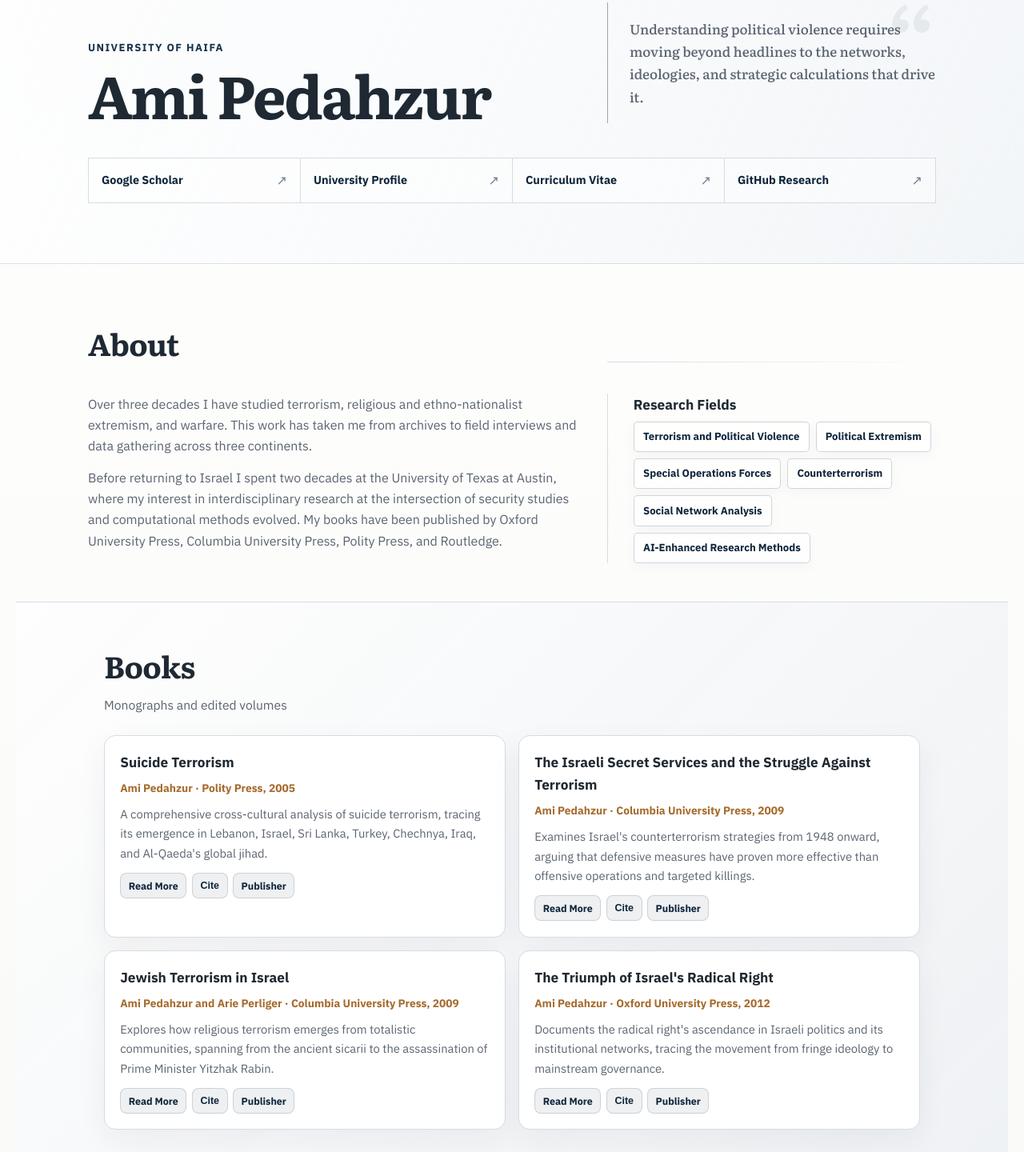
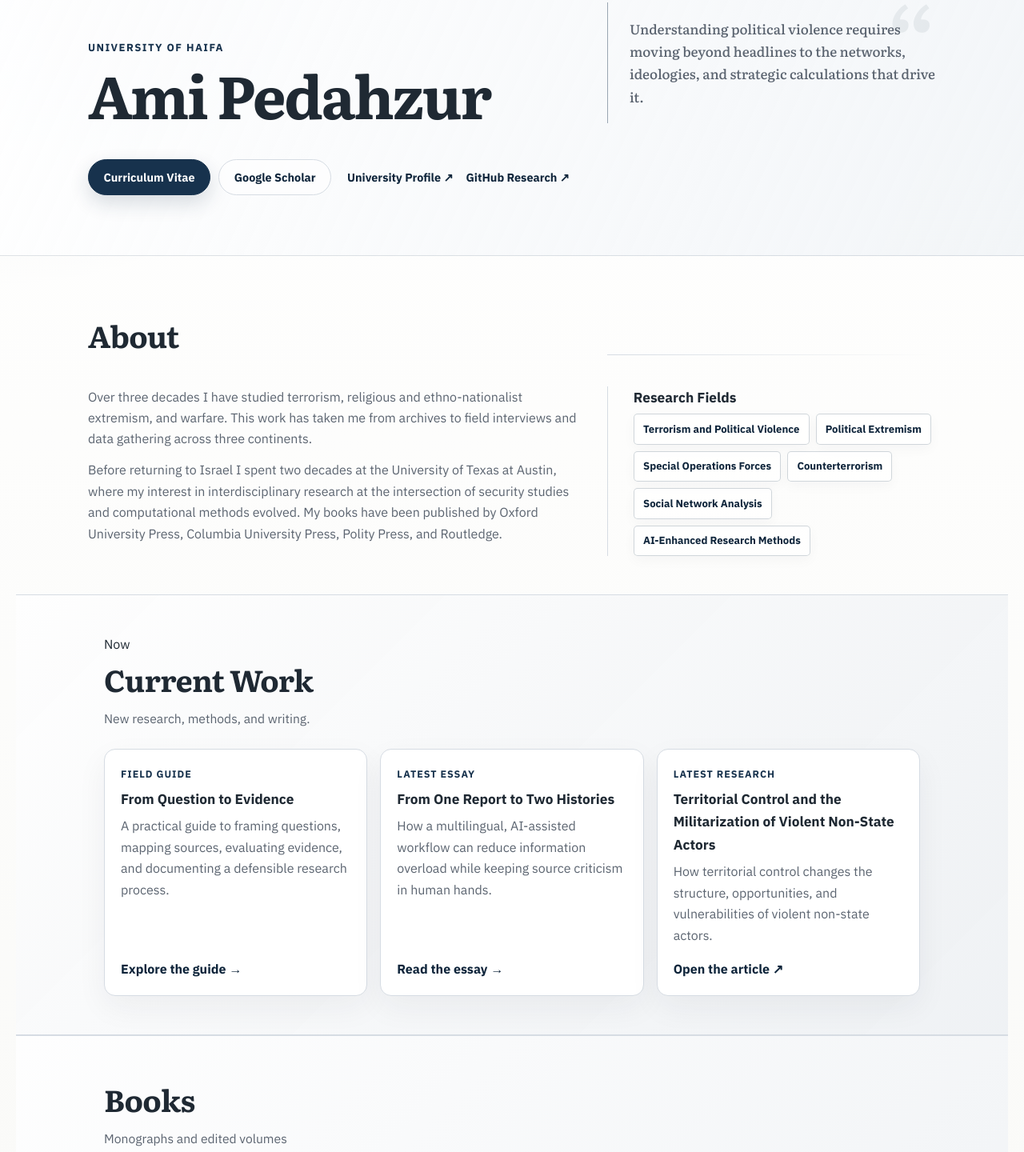
Before and after one commit to pedahzur/A.M.Pedahzur, a plain HTML site: page index.html in a window 1280 px wide. Shown: the part 149-1589 px from the top of the page at 80% size. Drawn offline with Linux system fonts and the light colour scheme.

Commit message:
feat(site): surface current academic work

```diff
--- a/index.html
+++ b/index.html
@@ -69,11 +69,15 @@
         <h1>Ami Pedahzur</h1>
       </div>
       <blockquote class="hero-quote">Understanding political violence requires moving beyond headlines to the networks, ideologies, and strategic calculations that drive it.</blockquote>
-      <div class="hero-buttons">
-        <a class="btn btn-outline" href="https://scholar.google.com/citations?hl=en&user=wAMQjZ0AAAAJ" target="_blank" rel="noopener">Google Scholar</a>
-        <a class="btn btn-outline" href="https://marsci.haifa.ac.il/en/ami-pedahzur/" target="_blank" rel="noopener">University Profile</a>
-        <a class="btn btn-outline" href="Ami_Pedahzur_CV_August_2026.pdf" target="_blank" rel="noopener">Curriculum Vitae</a>
-        <a class="btn btn-outline" href="https://github.com/pedahzur" target="_blank" rel="noopener">GitHub Research</a>
+      <div class="hero-actions">
+        <div class="hero-primary-actions">
+          <a class="btn btn-primary" href="Ami_Pedahzur_CV_August_2026.pdf" target="_blank" rel="noopener">Curriculum Vitae</a>
+          <a class="btn btn-outline" href="https://scholar.google.com/citations?hl=en&amp;user=wAMQjZ0AAAAJ" target="_blank" rel="noopener">Google Scholar</a>
+        </div>
+        <div class="hero-secondary-actions" aria-label="Additional profiles">
+          <a href="https://marsci.haifa.ac.il/en/ami-pedahzur/" target="_blank" rel="noopener">University Profile <span aria-hidden="true">↗</span></a>
+          <a href="https://github.com/pedahzur" target="_blank" rel="noopener">GitHub Research <span aria-hidden="true">↗</span></a>
+        </div>
       </div>
     </div>
   </section>
@@ -96,6 +100,34 @@
           <li>AI-Enhanced Research Methods</li>
         </ul>
       </div>
+    </div>
+  </section>
+
+  <section id="current-work" class="section section-alt">
+    <div class="section-header">
+      <p class="section-kicker">Now</p>
+      <h2>Current Work</h2>
+      <p class="section-sub">New research, methods, and writing.</p>
+    </div>
+    <div class="current-work-grid">
+      <article class="current-work-card">
+        <p class="current-work-type">Field Guide</p>
+        <h3><a href="field-guide/">From Question to Evidence</a></h3>
+        <p>A practical guide to framing questions, mapping sources, evaluating evidence, and documenting a defensible research process.</p>
+        <a class="current-work-link" href="field-guide/">Explore the guide <span aria-hidden="true">→</span></a>
+      </article>
+      <article class="current-work-card">
+        <p class="current-work-type">Latest Essay</p>
+        <h3><a href="blog/from-one-report-to-two-histories/">From One Report to Two Histories</a></h3>
+        <p>How a multilingual, AI-assisted workflow can reduce information overload while keeping source criticism in human hands.</p>
+        <a class="current-work-link" href="blog/from-one-report-to-two-histories/">Read the essay <span aria-hidden="true">→</span></a>
+      </article>
+      <article class="current-work-card">
+        <p class="current-work-type">Latest Research</p>
+        <h3><a href="https://doi.org/10.1080/1057610X.2025.2528333" target="_blank" rel="noopener">Territorial Control and the Militarization of Violent Non-State Actors</a></h3>
+        <p>How territorial control changes the structure, opportunities, and vulnerabilities of violent non-state actors.</p>
+        <a class="current-work-link" href="https://doi.org/10.1080/1057610X.2025.2528333" target="_blank" rel="noopener">Open the article <span aria-hidden="true">↗</span></a>
+      </article>
     </div>
   </section>
 
--- a/styles.css
+++ b/styles.css
@@ -174,47 +174,77 @@ h1 {
   letter-spacing: -.035em;
 }
 
-.hero-buttons {
+.hero-actions {
   grid-column: 1 / -1;
-  display: grid;
-  grid-template-columns: repeat(4, minmax(0, 1fr));
-  gap: 0;
-  margin-top: .15rem;
-  border-top: 1px solid var(--border);
-  border-bottom: 1px solid var(--border);
+  display: flex;
+  flex-wrap: wrap;
+  align-items: center;
+  gap: .8rem 1.25rem;
+  margin-top: .3rem;
 }
 
-.hero-buttons .btn {
-  justify-content: space-between;
-  gap: .75rem;
-  padding: .9rem 1rem;
-  border: 0;
-  border-left: 1px solid var(--border);
-  border-radius: 0;
-  background: rgba(255, 255, 255, .36);
+.hero-primary-actions {
+  display: grid;
+  grid-template-columns: repeat(2, max-content);
+  gap: .65rem;
 }
 
-.hero-buttons .btn:last-child {
-  border-right: 1px solid var(--border);
+.hero-secondary-actions {
+  display: flex;
+  flex-wrap: wrap;
+  gap: .75rem 1rem;
+  font-size: .9rem;
+  font-weight: 700;
 }
 
-.hero-buttons .btn::after {
-  content: "\2197";
-  color: var(--accent);
-  font-size: 1rem;
-  font-weight: 500;
-  opacity: .62;
-  transition: transform .18s, opacity .18s;
+.hero-secondary-actions a {
+  color: var(--accent-dark);
 }
 
-.hero-buttons .btn:hover {
-  transform: none;
-  background: rgba(255, 255, 255, .92);
+.hero-secondary-actions a:hover {
+  color: var(--accent);
 }
 
-.hero-buttons .btn:hover::after {
-  transform: translate(.12rem, -.12rem);
-  opacity: 1;
+/* Current Work */
+.current-work-grid {
+  display: grid;
+  grid-template-columns: repeat(3, minmax(0, 1fr));
+  gap: 1rem;
+}
+
+.current-work-card {
+  display: flex;
+  flex-direction: column;
+  min-width: 0;
+  padding: 1.25rem;
+  background: var(--bg-card);
+  border: 1px solid var(--border);
+  border-radius: var(--radius);
+  box-shadow: 0 14px 38px rgba(31, 41, 51, .055);
+}
+
+.current-work-type {
+  margin-bottom: .45rem;
+  color: var(--accent);
+  font-size: .78rem;
+  font-weight: 700;
+  letter-spacing: .08em;
+  text-transform: uppercase;
+}
+
+.current-work-card h3 a {
+  color: var(--text);
+}
+
+.current-work-card > p:not(.current-work-type) {
+  color: var(--text-dim);
+}
+
+.current-work-link {
+  margin-top: auto;
+  padding-top: 1rem;
+  color: var(--accent-dark);
+  font-weight: 700;
 }
 
 /* Buttons */
@@ -1119,16 +1149,8 @@ blockquote .bq-source {
     min-height: 7.5rem;
   }
 
-  .hero-buttons {
+  .current-work-grid {
     grid-template-columns: repeat(2, minmax(0, 1fr));
-    gap: .65rem;
-    border: 0;
-  }
-
-  .hero-buttons .btn,
-  .hero-buttons .btn:last-child {
-    border: 1px solid var(--border);
-    border-radius: var(--radius-sm);
   }
 
   #about > .section-header {
@@ -1217,12 +1239,22 @@ blockquote .bq-source {
     padding: 3.25rem 0 2.75rem;
   }
 
-  .hero-buttons {
-    grid-template-columns: 1fr;
+  .hero-actions {
+    align-items: flex-start;
+    flex-direction: column;
   }
 
-  .hero-buttons .btn {
-    justify-content: space-between;
+  .hero-primary-actions {
+    grid-template-columns: repeat(2, minmax(0, 1fr));
+    width: 100%;
+  }
+
+  .hero-primary-actions .btn {
+    justify-content: center;
+  }
+
+  .current-work-grid {
+    grid-template-columns: 1fr;
   }
 
   .section-alt {
@@ -1234,3 +1266,9 @@ blockquote .bq-source {
     grid-template-columns: 1fr;
   }
 }
+
+@media (max-width: 420px) {
+  .hero-primary-actions {
+    grid-template-columns: 1fr;
+  }
+}
```
Also changed, not shown: 1 other file.
